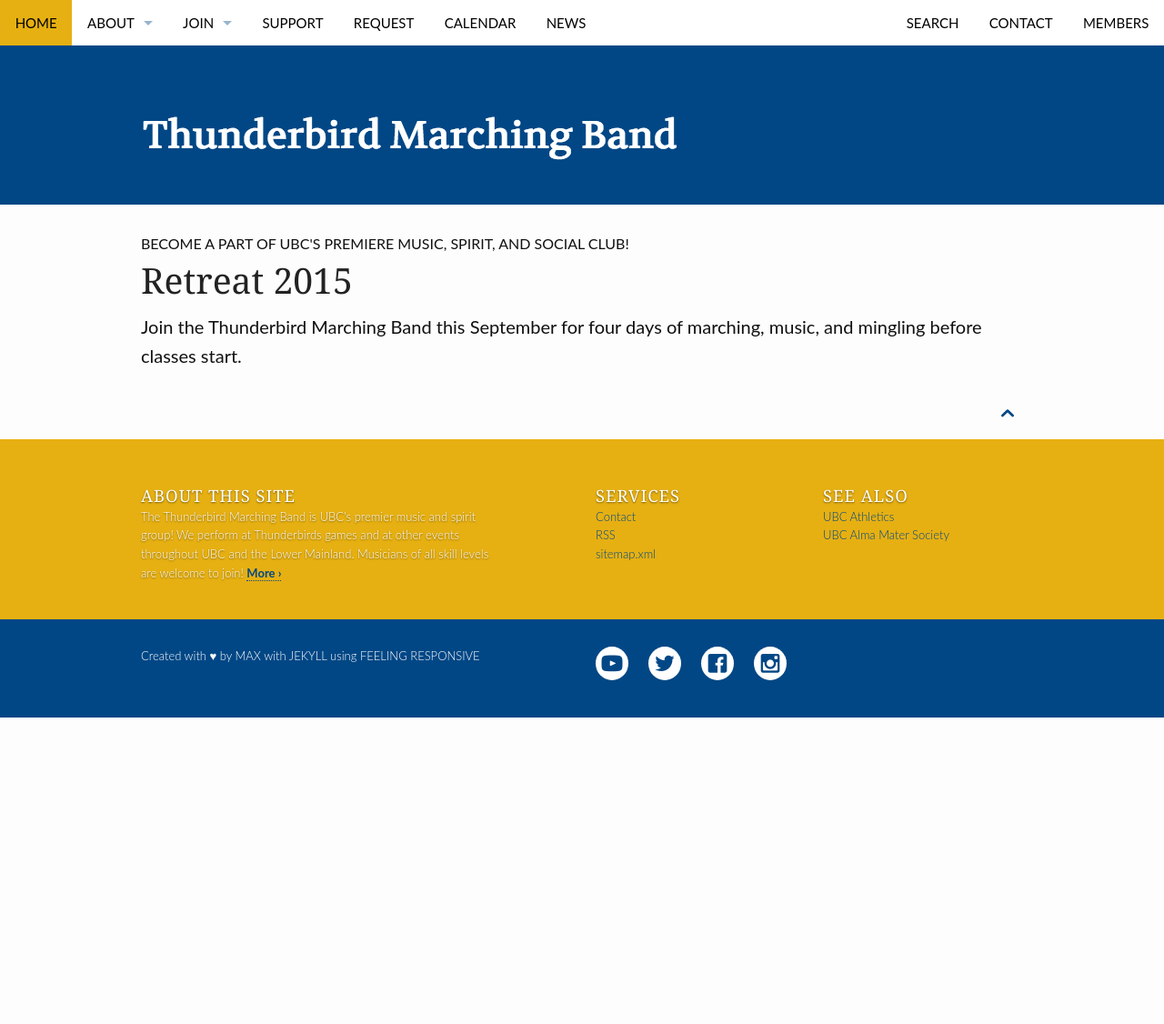
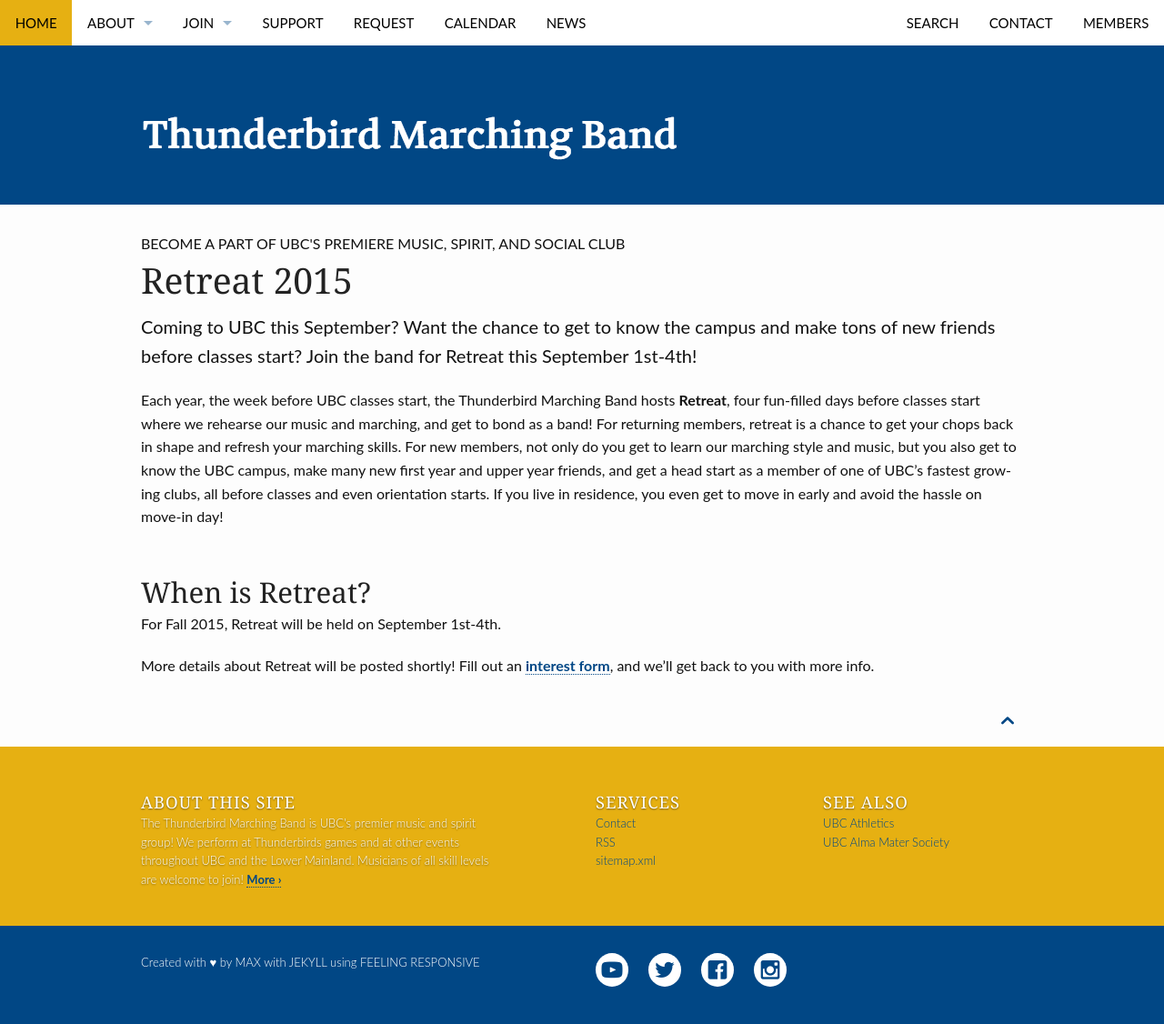
Before and after one commit to mbogard0/mbogard0.github.io, a Jekyll site: the page built from _posts/news/2015-04-13-retreat.md, in a window 1280 px wide. Shown: the whole page at 91% size. Built offline with Jekyll 4.4.1, drawn with Linux system fonts in a browser that asks for light colours; before the commit the page ends 900 px from its top, so only the background shows below that.

Commit message:
Updated 2015-04-13-retreat.md

```diff
--- a/_posts/news/2015-04-13-retreat.md
+++ b/_posts/news/2015-04-13-retreat.md
@@ -1,14 +1,25 @@
 ---
-layout: page-fullwidth
-title: "Retreat 2015"
-subheadline: "Become a part of UBC's premiere music, spirit, and social club!"
+layout: "page-fullwidth"
+title: Retreat 2015
+subheadline: "Become a part of UBC's premiere music, spirit, and social club"
 meta_teaser: "Join the Thunderbird Marching Band this September for four days of marching, music, and mingling before classes start."
-teaser: "Join the Thunderbird Marching Band this September for four days of marching, music, and mingling before classes start."
+teaser: "Coming to UBC this September? Want the chance to get to know the campus and make tons of new friends before classes start? Join the band for Retreat this September 1st-4th!"
 image:
-    thumb: thumb_retreat.jpg
-    homepage: homepage_retreat.jpg
-    caption: Credits to Rich Lam
-    caption_url: "http://www.tbirdphotos.com"
+  thumb: thumb_retreat.jpg
+  homepage: homepage_retreat.jpg
+  caption: Credits to Rich Lam
+  caption_url: "http://www.tbirdphotos.com"
 categories:
-    - news
+  - news
+published: true
+tags:
+  - news
+  - Retreat
 ---
+
+Each year, the week before UBC classes start, the Thunderbird Marching Band hosts __Retreat__, four fun-filled days before classes start where we rehearse our music and marching, and get to bond as a band! For returning members, retreat is a chance to get your chops back in shape and refresh your marching skills. For new members, not only do you get to learn our marching style and music, but you also get to know the UBC campus, make many new first year and upper year friends, and get a head start as a member of one of UBC's fastest growing clubs, all before classes and even orientation starts. If you live in residence, you even get to move in early and avoid the hassle on move-in day!
+
+##When is Retreat?
+For Fall 2015, Retreat will be held on September 1st-4th.
+
+More details about Retreat will be posted shortly! Fill out an [interest form](www.thunderbirdband.ca/join/), and we'll get back to you with more info.
```
